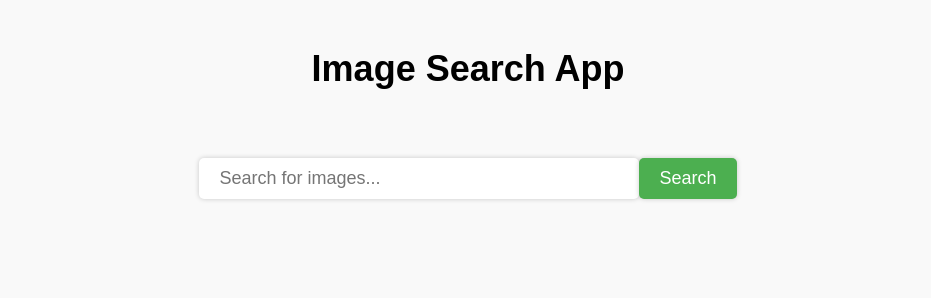
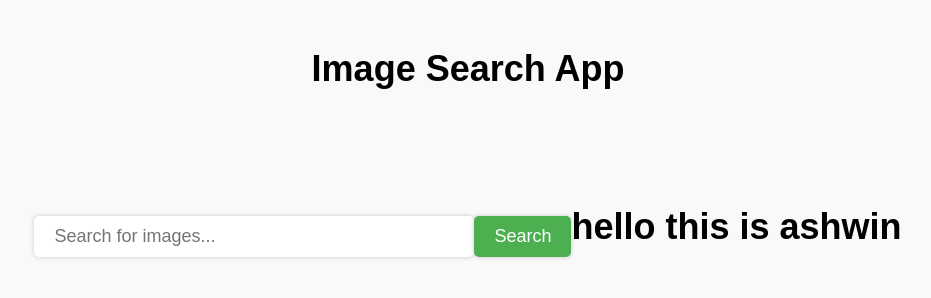
Before and after one commit to sanjayrushee/Image-Search-Engine, a plain HTML site: page index.html in a window 1280 px wide. Shown: the whole page, without its empty margins (172-1103 px from the left). Drawn offline with Linux system fonts and the light colour scheme.

Commit message:
small change

```diff
--- a/index.html
+++ b/index.html
@@ -12,6 +12,7 @@
     <form>
       <input type="text" id="search-input" placeholder="Search for images..." />
       <button id="search-button">Search</button>
+      <h1>hello this is ashwin</h1>
     </form>
     <div class="search-results">
     </div>
```
